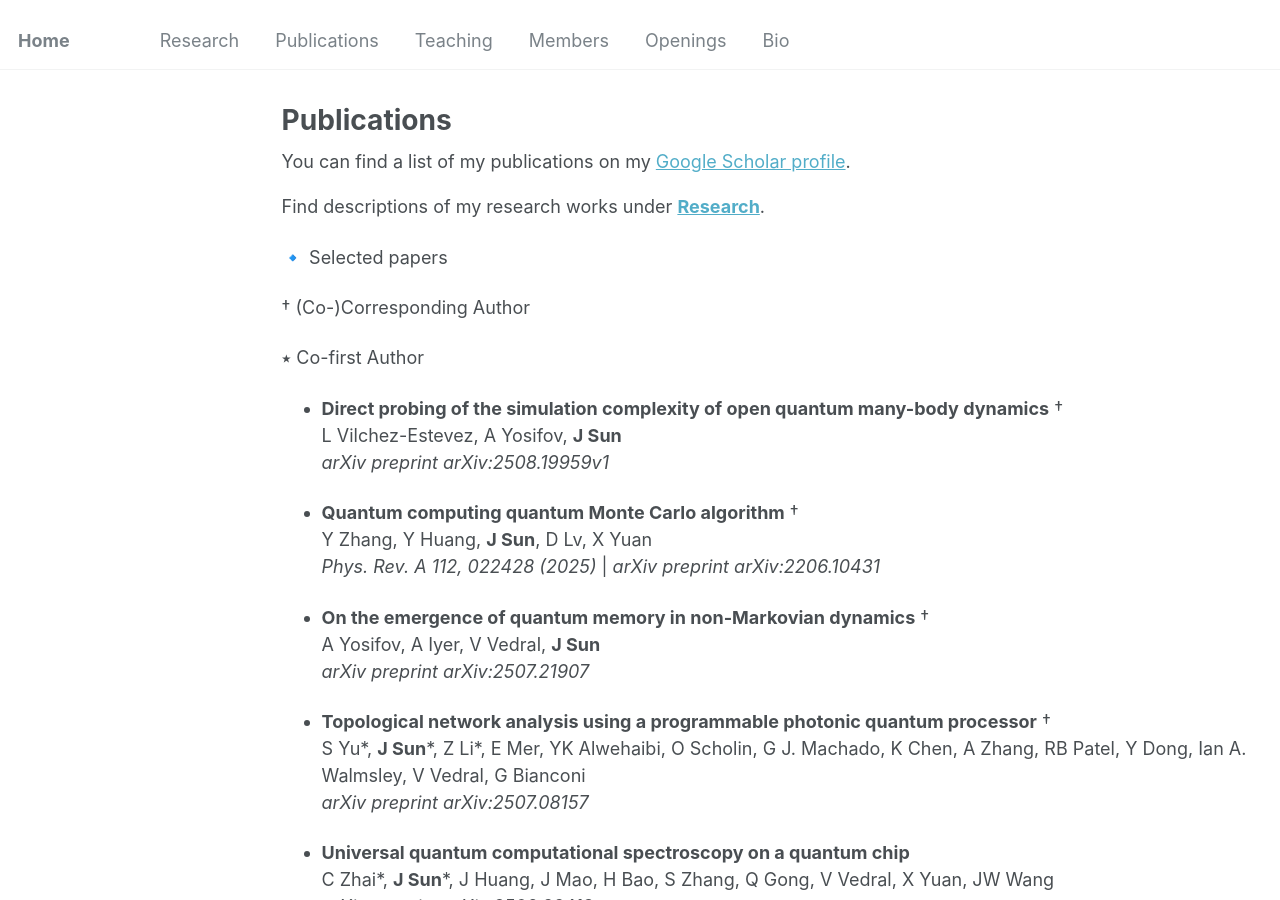
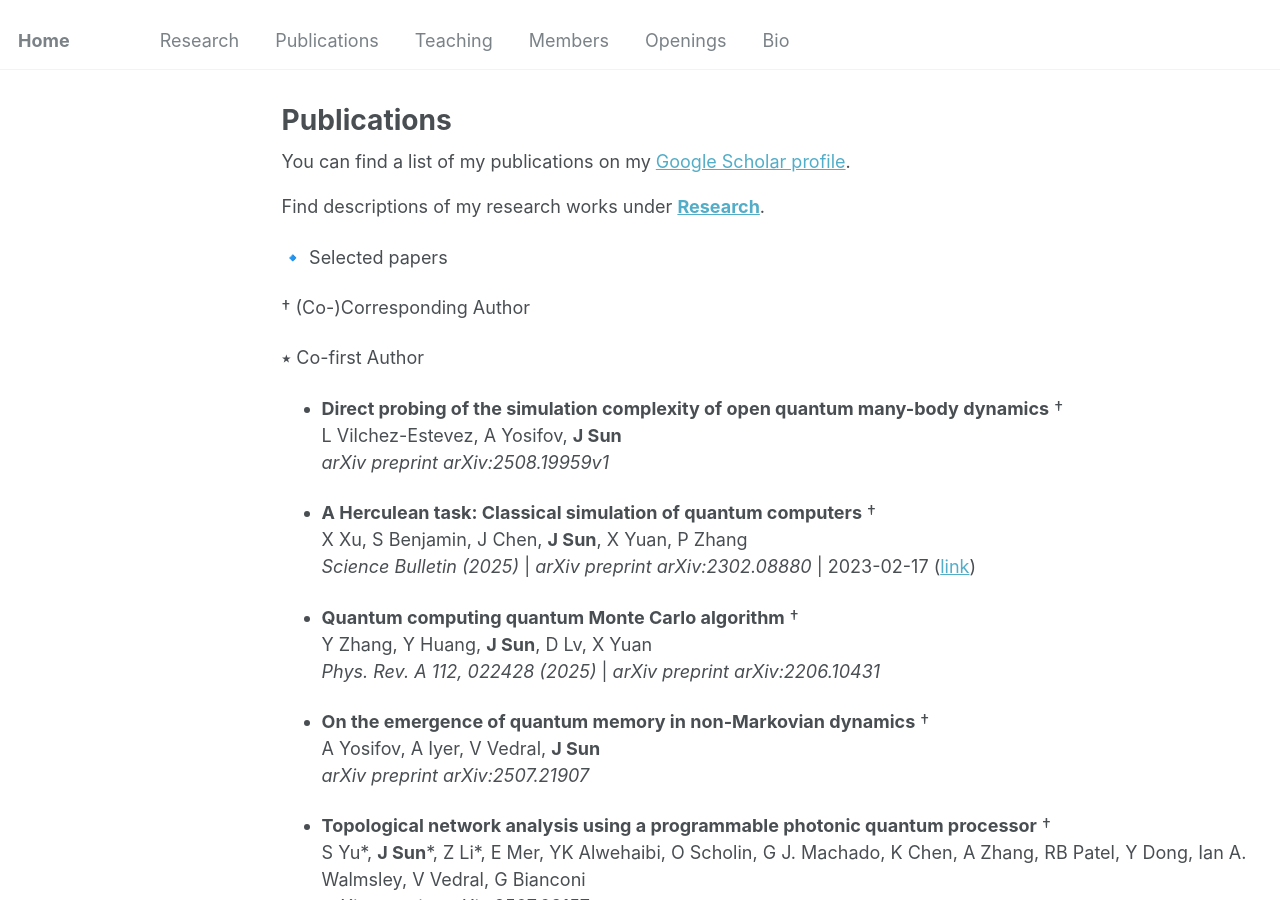
Before and after one commit to jinzhao-sun/jinzhao-sun.github.io, a Jekyll site: the page built from _pages/publications.md, in a window 1280 px wide and 900 px high. Built offline with Jekyll 4.4.1, drawn with Linux system fonts in a browser that asks for light colours; some of the changed text lies outside the part shown.

Commit message:
Update publications.md

```diff
--- a/_pages/publications.md
+++ b/_pages/publications.md
@@ -21,6 +21,10 @@ Find descriptions of my research works under **[Research](research.md)**.
 - **Direct probing of the simulation complexity of open quantum many-body dynamics** †<br>
   L Vilchez-Estevez, A Yosifov,  **J Sun**<br>
   *arXiv preprint arXiv:2508.19959v1*
+
+- **A Herculean task: Classical simulation of quantum computers**  †<br>
+  X Xu, S Benjamin, J Chen, **J Sun**, X Yuan, P Zhang
+  *Science Bulletin (2025)* | *arXiv preprint arXiv:2302.08880* | 2023-02-17 ([link](https://doi.org/10.1016/j.scib.2025.10.016))
 
 - **Quantum computing quantum Monte Carlo algorithm** †<br>
   Y Zhang, Y Huang, **J Sun**, D Lv, X Yuan
```
Also changed, not shown: other parts of _pages/publications.md (+0 -4 lines).
